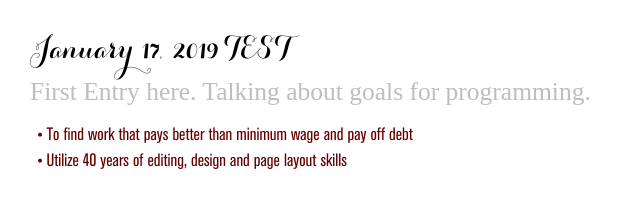
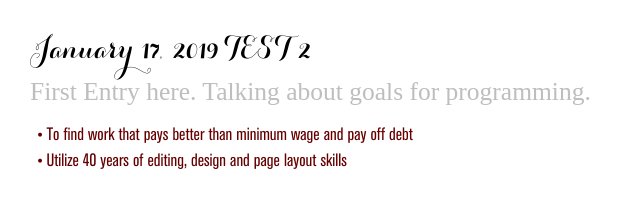
Before and after one commit to rerun1/journal, a plain HTML site: page index.html in a window 1280 px wide. Shown: the part 244-452 px from the top of the page, 0-640 px from the left. Drawn offline with Linux system fonts and the light colour scheme; a web font is replaced by a local one.

Commit message:
test changes to gitpages

```diff
--- a/index.html
+++ b/index.html
@@ -35,7 +35,7 @@
     </div>
     <div class="journalEntry">
       <div class="carolynaBlack">
-        January 17, 2019 TEST
+        January 17, 2019 TEST 2
         <!-- <input id="today" type="date"> -->
       </div>
       <div class="journalText minusVerticalSpace">
```
